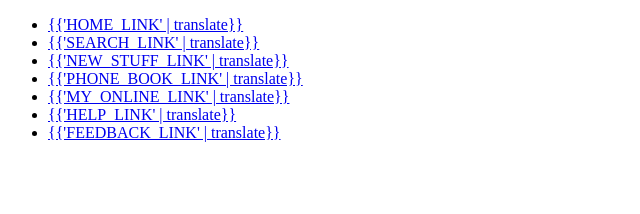
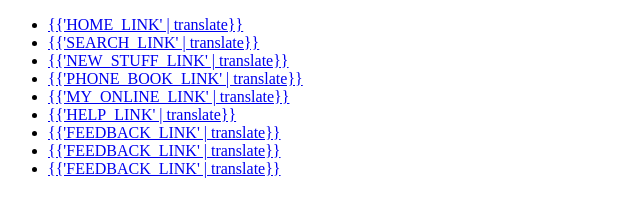
Before and after one commit to AnushaKothapally/angularjs-i18n, a plain HTML site: page index.html in a window 1280 px wide. Shown: the whole page, without its empty margins (0-640 px from the left). Drawn offline with Linux system fonts and the light colour scheme.

Commit message:
added two links

```diff
--- a/index.html
+++ b/index.html
@@ -15,6 +15,9 @@
       <li><a href="#">{{'MY_ONLINE_LINK' | translate}}</a></li>
       <li><a href="#">{{'HELP_LINK' | translate}}</a></li>
       <li><a href="#">{{'FEEDBACK_LINK' | translate}}</a></li>
+      <li><a href="#">{{'FEEDBACK_LINK' | translate}}</a></li>
+      <li><a href="#">{{'FEEDBACK_LINK' | translate}}</a></li>
+
     </ul>
   </div>
 </div>
```
